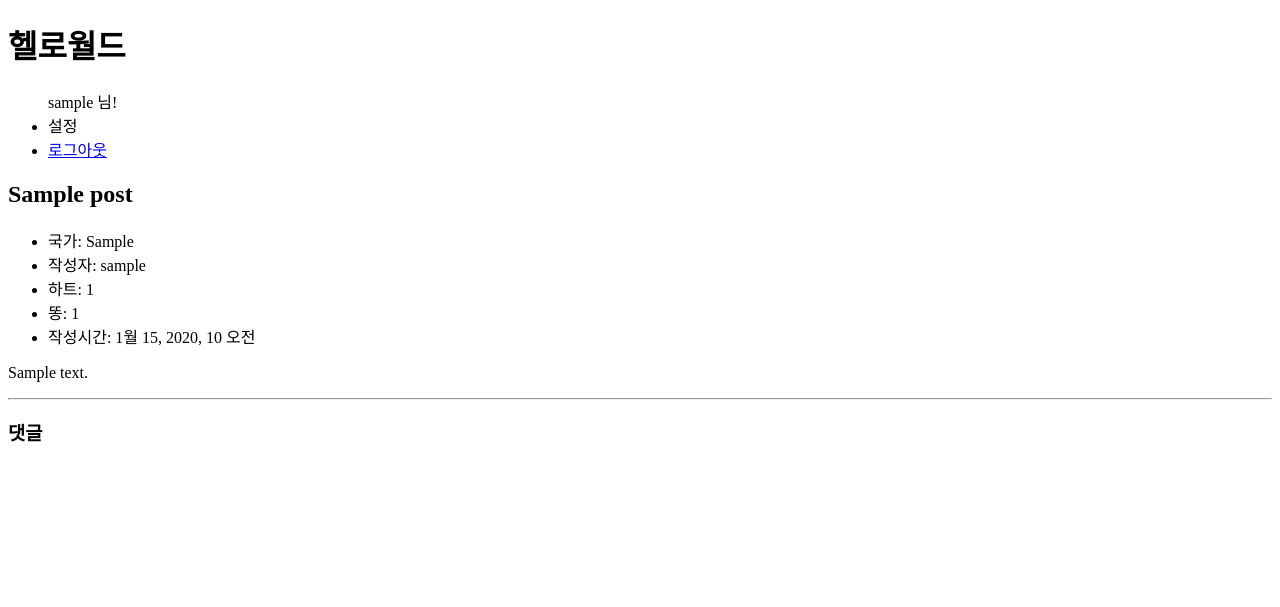
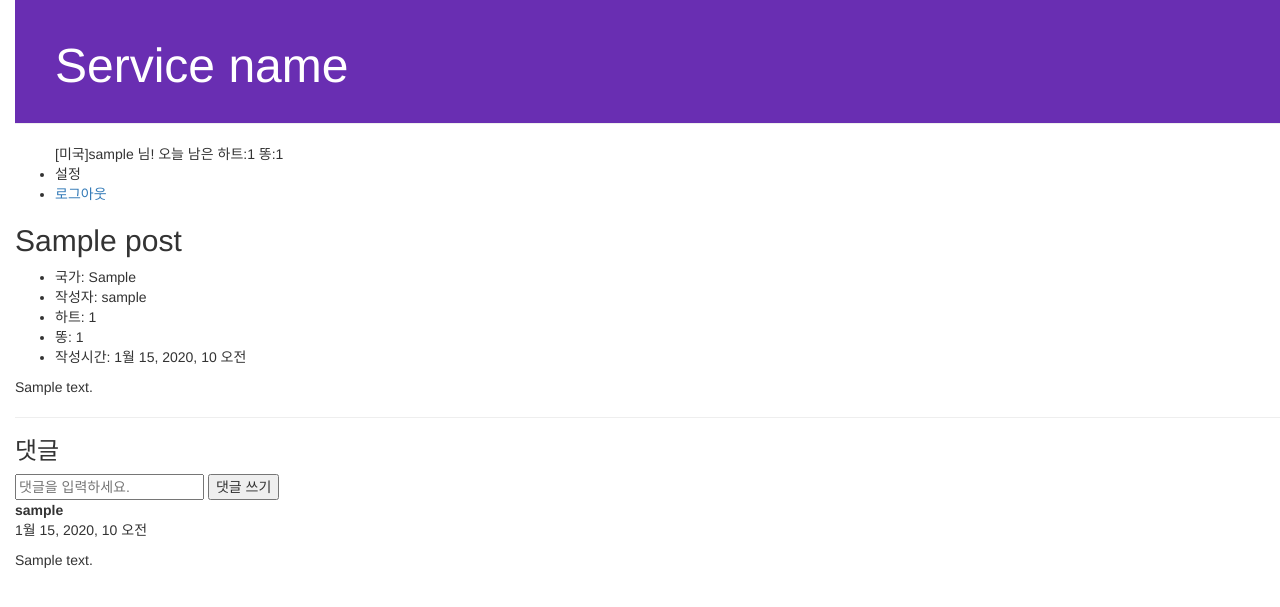
Before and after one commit to bsodam/rang, a Django app: page /post/1/ in a window 1280 px wide. Shown: the top 607 px of the page. Run offline with Django 3.2, Linux system fonts and the light colour scheme; a user stored in the database is signed in; tables that the repository leaves empty hold one stand-in row (values such as "Sample post"); some libraries are stand-ins or nearby versions.

Commit message:
[feature] bootstrap, css added

```diff
--- a/posts/models.py
+++ b/posts/models.py
@@ -7,9 +7,29 @@ class Profile(models.Model):
         ('미국', '미국'),
         ('중국', '중국'),
         ('일본', '일본'),
+        ('캐나다', '캐나다'),
+        ('호주', '호주'),
+        ('러시아', '러시아'),
+        ('베트남', '베트남'),
+        ('필리핀', '필리핀'),
+        ('브라질', '브라질'),
+        ('독일', '독일'),
+        ('영국', '영국'),
+        ('뉴질랜드', '뉴질랜드'),
+        ('인도네시아', '인도네시아'),
+        ('아르헨티나', '아르헨티나'),
+        ('태국', '태국'),
+        ('싱가포르', '싱가포르'),
+        ('프랑스', '프랑스'),
+        ('말레이시아', '말레이시아'),
+        ('멕시코', '멕시코'),
+        ('아랍에미리트', '아랍에미리트'),
+        ('인도', '인도'),
+        ('사우디아라비아', '사우디아라비아'),
     )
 
-    user = models.OneToOneField(User, on_delete=models.CASCADE)
+    user = models.OneToOneField(User, on_delete=models.CASCADE, related_name='profile')
+    # nickname = models.CharField(max_length=30)
     region = models.CharField(max_length=30, choices=REGION_CHOICES)
     heart = models.IntegerField(default=10)
     poop = models.IntegerField(default=10)
@@ -25,11 +45,15 @@ class Post(models.Model):
     poop = models.IntegerField(default=0)
     comment_num = models.IntegerField(default=0)
 
+    class Meta:
+        ordering = ['-time_created']
+
     def __str__(self):
         return self.title
 
-# class Comment(models.Model):
-#     post = models.ForeignKey(Post, related_name=)
-#     author =
-#     content = models.TextField()
-#     comment_id =
+
+class Comment(models.Model):
+    post = models.ForeignKey(Post, on_delete=models.CASCADE, related_name='comments')
+    author = models.ForeignKey(User, on_delete=models.CASCADE)
+    time_created = models.DateTimeField(auto_now_add=True)
+    content = models.TextField()
--- /dev/null
+++ b/posts/static/css/post.css
@@ -0,0 +1,15 @@
+body {
+    padding-left: 15px;
+}
+
+.page-header {
+    background-color: #692eb2;
+    margin-top: 0;
+    padding: 20px 20px 20px 40px;
+}
+
+.page-header h1 {
+    color: #ffffff;
+    font-size: 36pt;
+    text-decoration: none;
+}
--- a/posts/views.py
+++ b/posts/views.py
@@ -9,9 +9,10 @@ from posts.models import Post
 class ListView(ListView):
     template_name = 'posts/list.html'
     context_object_name = 'post_list'
+    paginate_by = 10
 
     def get_queryset(self):
-        return Post.objects.order_by('id')
+        return Post.objects.order_by('-time_created')
 
 
 class DetailView(DetailView):
--- a/templates/base.html
+++ b/templates/base.html
@@ -1,15 +1,21 @@
 <!DOCTYPE html>
+{% load static %}
 <html lang="en">
 <head>
     <meta charset="UTF-8">
-    <title>헬로월드</title>
+    <link rel="stylesheet" href="//maxcdn.bootstrapcdn.com/bootstrap/3.2.0/css/bootstrap.min.css">
+    <link rel="stylesheet" href="//maxcdn.bootstrapcdn.com/bootstrap/3.2.0/css/bootstrap-theme.min.css">
+    <link rel="stylesheet" href="{% static 'css/post.css' %}">
+    <title>Service name</title>
 </head>
 <body>
-<h1>헬로월드</h1>
+<div class="page-header">
+<h1>Service name</h1>
+</div>
 
 <ul class='sidebar-nav'>
     {% if user.is_authenticated %}
-    {{ user.username }} 님!
+    [{{ user.profile.region }}]{{ user.username }} 님! 오늘 남은 하트:{{ user.profile.heart }} 똥:{{ user.profile.poop }}
     <li>설정</li>
     <li><a href="/logout">로그아웃</a></li>
     {% else %}
--- a/templates/posts/post_detail.html
+++ b/templates/posts/post_detail.html
@@ -11,8 +11,23 @@
     <li>똥: {{ post.poop }}</li>
     <li>작성시간: {{ post.time_created }}</li>
 </ul>
-    <p>{{ post.content }}</p>
+    <p>{{ post.content|linebreaks }}</p>
 <hr>
 
 <h3>댓글</h3>
+<form action="" method="POST">
+    {% csrf_token %}
+    <input type="text" name="content" placeholder="댓글을 입력하세요.">
+    <input type="submit" value="댓글 쓰기">
+</form>
+
+{% for comment in post.comments.all %}
+<div class="comment">
+    <strong>{{ comment.author }}</strong>
+    <p>{{ comment.time_created }}</p>
+    <p>{{ comment.content }}</p>
+{% empty %}
+    <p>댓글이 없습니다.</p>
+</div>
+{% endfor %}
 {% endblock content %}
```
Also changed, not shown: templates/index.html (+6 -2 lines), posts/migrations/0003_auto_20190207_2306.py (added).
